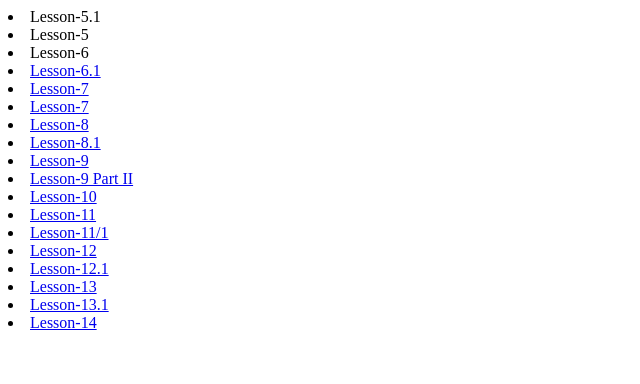
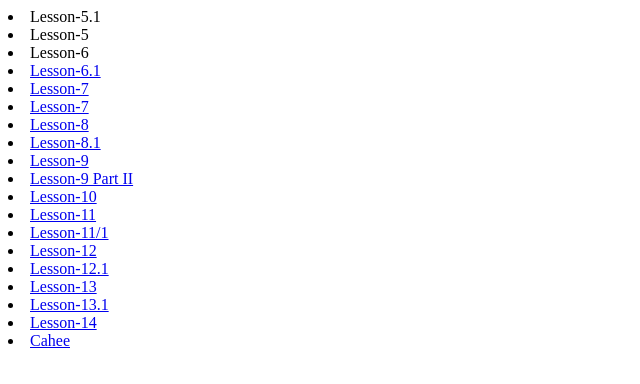
Before and after one commit to lukashuk-hub/homeworks, a plain HTML site: page index.html in a window 1280 px wide. Shown: the full height of the page, 0-640 px from the left. Drawn offline with Linux system fonts and the light colour scheme.

Commit message:
Update index.html

```diff
--- a/index.html
+++ b/index.html
@@ -34,6 +34,7 @@
     <li> <a href="./less13/index.html">Lesson-13</a></li>
     <li> <a href="./lesson13.1/index.html">Lesson-13.1</a></li>
     <li> <a href="./lesson-14/index.html">Lesson-14</a></li>
+    <li> <a href="./cahee/index.html">Cahee</a></li>
 
     </ol>
 
```
